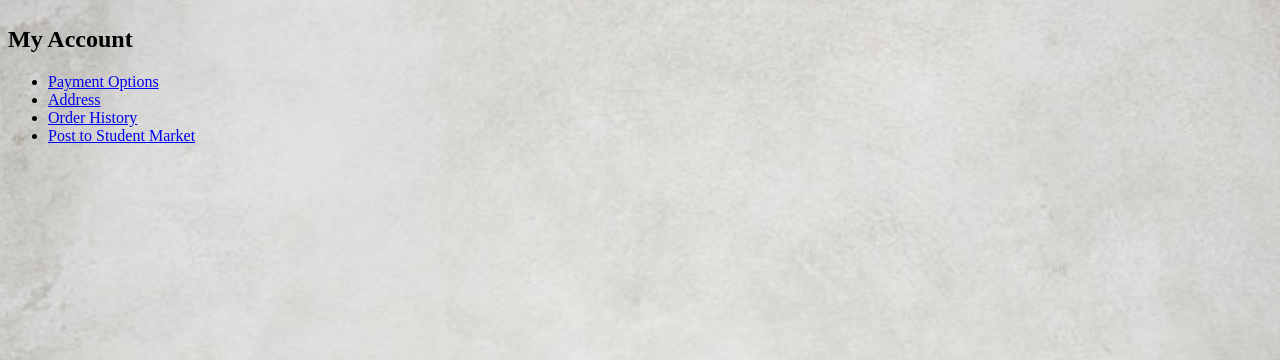
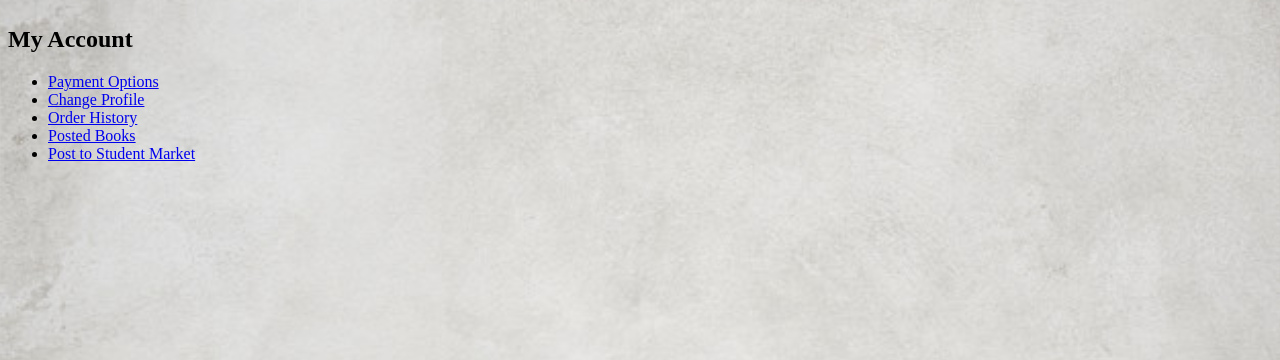
Before and after one commit to Sam25M/CenturyCSCI2006Project, a PHP site: page /myAccount.php in a window 1280 px wide. Shown: the part 129-489 px from the top of the page. Run offline with PHP 8.4, Linux system fonts and the light colour scheme.

Commit message:
Add files via upload

```diff
--- a/myAccount.php
+++ b/myAccount.php
@@ -1,3 +1,6 @@
+<?php
+	include "includes/config.inc.php";
+?>
 <!DOCTYPE html>
 <html lang="en">
 	<head>
@@ -14,8 +17,9 @@
 			<div>
 				<ul>
 					<li><a href="#">Payment Options</a></li>
-					<li><a href="#">Address</a></li>
+					<li><a href="#">Change Profile</a></li>
 					<li><a href="#">Order History</a></li>
+					<li><a href="postedBooks.php">Posted Books</a></li>
 					<li><a href="addBook.php">Post to Student Market</a></li>
 				</ul>
 			</div>
```
